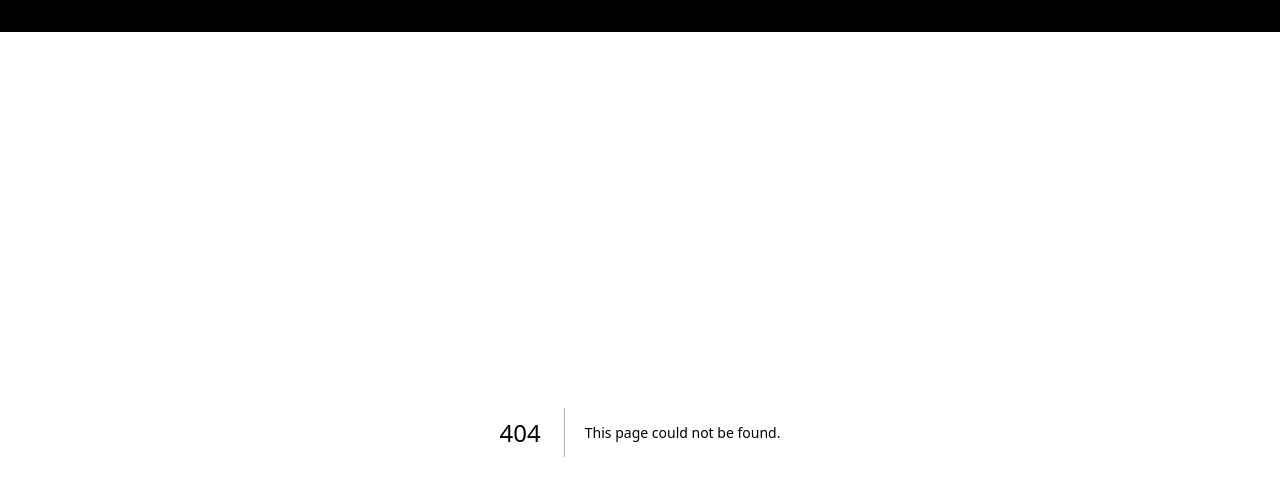
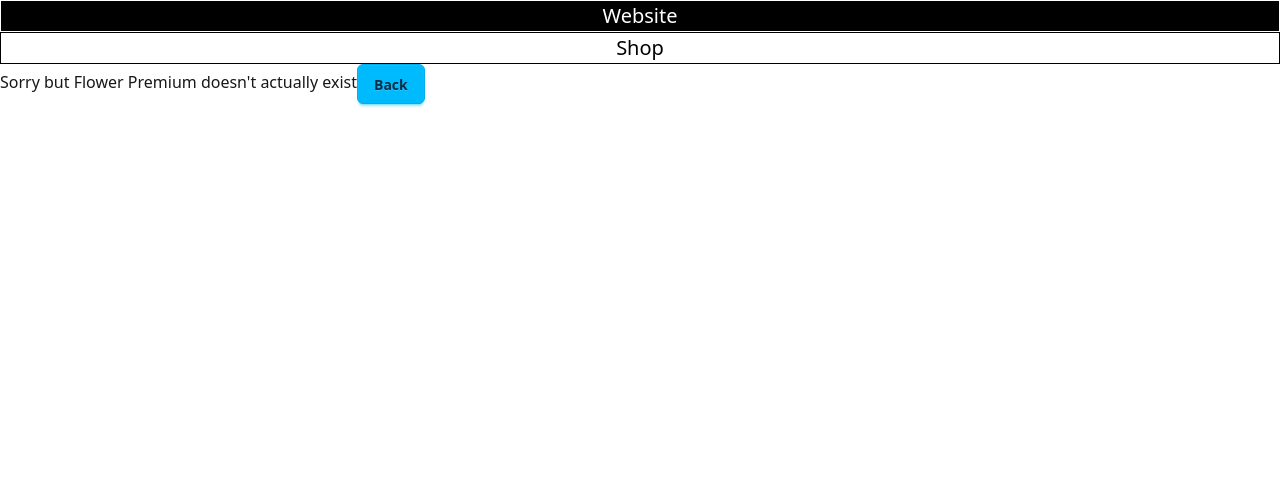
Before and after one commit to JediYoshi/t3app, a Next.js app: page /shop in a window 1280 px wide. Before the commit this address had no page. Shown: the top 496 px of the page. Built offline with nearby package versions, Linux system fonts and the light colour scheme.

Commit message:
Added Buttons and Made the Shop Page

```diff
--- a/src/app/layer02/page.tsx
+++ /dev/null
@@ -1,7 +0,0 @@
-export default function Layer2Page() {
-  return (
-    <main className="">
-        (Second page yaaaas)
-    </main>
-  );
-}
--- a/src/app/layout.tsx
+++ b/src/app/layout.tsx
@@ -30,7 +30,7 @@ export default function RootLayout({
   return (
     <html lang="en">
       <body className={`${geist.variable}`}>
-        <div className="w-full justify-center flex border-1 text-[20px] bg-[#000000]">Root Layout</div>
+        <div className="w-full justify-center flex border-1 text-[20px] bg-[#000000] text-[#FFFFFF]">Website</div>
         {children}
       </body>
     </html>
--- a/src/app/page.tsx
+++ b/src/app/page.tsx
@@ -23,7 +23,8 @@ export default function HomePage() {
 								<figure className=" blur-[24px]"><img src={image.url} alt="flowers" className="w-100 max-w-100" /></figure>
 								<div className="card-body h-full flex flex-col place-items-center">
 									<h2 className="card-title flex flex-wrap justify-center">Sorry...</h2>
-									<p className="flex flex-wrap justify-center">but you must own Flower Premium to view these images... which is impossible because there is no Flower Premium.</p>
+									<p className="flex flex-wrap justify-center">but you must own Flower Premium to view these images...</p>
+									<Link href="/shop"><div className="btn btn-info rounded-[6px]">Get Flower Premium</div></Link>
 								</div>
 							</div>
 						</div>
--- a/src/app/layer02/layout.tsx
+++ b/src/app/shop/layout.tsx
@@ -15,11 +15,9 @@ export default function LayoutPage02({
   children,
 }: Readonly<{ children: React.ReactNode }>) {
   return (
-    <html lang="en">
-      <body className={`${geist.variable}`}>
-        <div className="w-full justify-center flex border-1 text-[20px] bg-[#FFFFFF] text-[#000000]">Second Layout YEAH!</div>
-        {children}
-      </body>
-    </html>
+    <main className={`${geist.variable}`}>
+      <div className="w-full justify-center flex border-1 text-[20px] bg-[#FFFFFF] text-[#000000]">Shop</div>
+      {children}
+    </main>
   );
 }
--- /dev/null
+++ b/src/app/shop/page.tsx
@@ -0,0 +1,10 @@
+import Link from "next/link";
+
+export default function Layer2Page() {
+  return (
+    <main className="">
+        Sorry but Flower Premium doesn't actually exist
+        <Link href="/"><div className="btn btn-info rounded-[6px]">Back</div></Link>
+    </main>
+  );
+}
```
